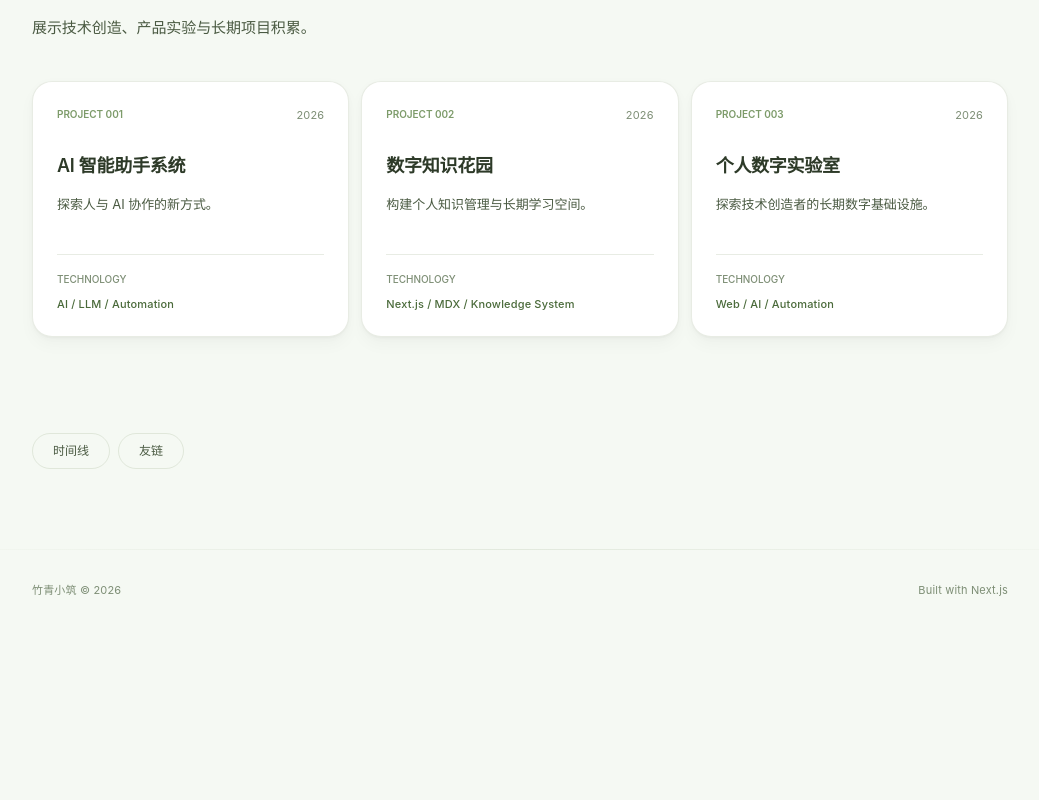
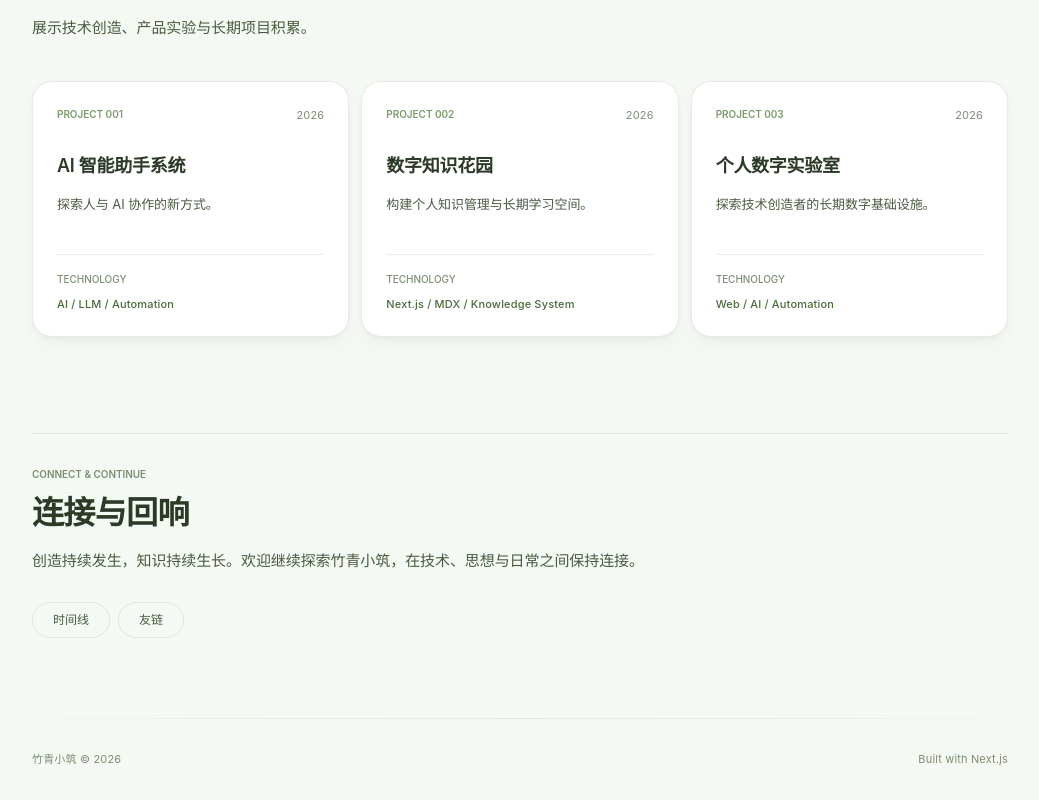
Before and after one commit to Lucky-BQR/personal-site, a Next.js app: page / in a window 1280 px wide. Shown: the part 3045-3845 px from the top of the page, without its empty margins (120-1159 px from the left). Before the commit the page ends 3676 px from the top, so only its background shows below. Built offline with nearby package versions, Linux system fonts and the light colour scheme.

Commit message:
feat: redesign homepage connection section

```diff
--- a/src/components/home/ContactSection.tsx
+++ b/src/components/home/ContactSection.tsx
@@ -7,10 +7,22 @@ export default function ContactSection() {
   const { t } = useLanguage();
 
   return (
-    <section className="max-w-5xl mx-auto px-6 pb-20">
-      <div className="flex flex-wrap gap-2">
-        <Link href="/timeline" className="text-[12px] py-2 px-5 rounded-full border transition-colors" style={{ color: 'var(--color-textSecondary)', borderColor: 'var(--color-border)' }}>{t('nav', 'timeline')}</Link>
-        <Link href="/friends" className="text-[12px] py-2 px-5 rounded-full border transition-colors" style={{ color: 'var(--color-textSecondary)', borderColor: 'var(--color-border)' }}>{t('nav', 'friends')}</Link>
+    <section className="max-w-5xl mx-auto px-6 pb-20" aria-labelledby="connect-continue-title">
+      <div className="border-t pt-8" style={{ borderColor: 'var(--color-border)' }}>
+        <p className="text-[10px] font-semibold uppercase tracking-[0.16em] mb-3" style={{ color: 'var(--color-textMuted)' }}>
+          {t('contact', 'eyebrow')}
+        </p>
+        <h2 id="connect-continue-title" className="text-[clamp(1.5rem,3vw,2rem)] mb-4" style={{ color: 'var(--color-text)' }}>
+          {t('contact', 'title')}
+        </h2>
+        <p className="max-w-2xl text-[14px] sm:text-[15px] mb-7" style={{ color: 'var(--color-textSecondary)', lineHeight: 1.75 }}>
+          {t('contact', 'desc')}
+        </p>
+
+        <div className="flex flex-wrap gap-2">
+          <Link href="/timeline" className="text-[12px] py-2 px-5 rounded-full border transition-colors" style={{ color: 'var(--color-textSecondary)', borderColor: 'var(--color-border)' }}>{t('nav', 'timeline')}</Link>
+          <Link href="/friends" className="text-[12px] py-2 px-5 rounded-full border transition-colors" style={{ color: 'var(--color-textSecondary)', borderColor: 'var(--color-border)' }}>{t('nav', 'friends')}</Link>
+        </div>
       </div>
     </section>
   );
--- a/src/i18n/translations.ts
+++ b/src/i18n/translations.ts
@@ -12,6 +12,7 @@ const translations: Record<string, any> = {
     inspiration: { title:'灵感速记',desc:'随时随地记录一闪而过的想法。',placeholder:'记录一个灵感...',add:'记录' },
     timeline: { title:'时间线',desc:'人生重要节点与里程碑。' },
     friends: { title:'友链',desc:'朋友们的小站与推荐链接。' },
+    contact: { eyebrow:'Connect & Continue',title:'连接与回响',desc:'创造持续发生，知识持续生长。欢迎继续探索竹青小筑，在技术、思想与日常之间保持连接。' },
     common: { back_home:'← 返回',back_blog:'← 返回博客',back_projects:'← 返回项目',back_philosophy:'← 返回哲学',post_title:'文章标题',note_title:'笔记标题',philosophy_note:'哲学笔记',mdx_loading:'文章内容将通过 MDX 加载。',philosophy_loading:'哲学读书笔记将通过 MDX 加载。',project_loading:'项目内容将通过 MDX 加载。',coming_soon:'尚在整理中，敬请期待。',no_content:'还没有内容。',comment:'评论',comment_disabled:'评论功能 (Giscus) 将在部署后启用。' },
   },
   en: {
@@ -27,6 +28,7 @@ const translations: Record<string, any> = {
     inspiration: { title:'Quick Ideas',desc:'Recording fleeting thoughts anytime.',placeholder:'Record an idea...',add:'Add' },
     timeline: { title:'Timeline',desc:'Important life milestones & moments.' },
     friends: { title:'Friends',desc:'Friends\' personal sites & recommended links.' },
+    contact: { eyebrow:'连接与回响',title:'Connect & Continue',desc:'Creation continues, and knowledge keeps growing. Continue exploring ZhuQing Studio and stay connected across technology, thought, and everyday life.' },
     common: { back_home:'← Back',back_blog:'← Back to Blog',back_projects:'← Back to Projects',back_philosophy:'← Back to Philosophy',post_title:'Post Title',note_title:'Note Title',philosophy_note:'Philosophy Note',mdx_loading:'Content will be loaded via MDX.',philosophy_loading:'Philosophy notes will be loaded via MDX.',project_loading:'Project content will be loaded via MDX.',coming_soon:'Coming soon.',no_content:'No content yet.',comment:'Comments',comment_disabled:'Comments (Giscus) will be enabled after deployment.' },
   },
   ja: {
@@ -42,6 +44,7 @@ const translations: Record<string, any> = {
     inspiration: { title:'インスピレーション',desc:'ふと思いついたことをいつでもどこでも記録。',placeholder:'アイデアを記録...',add:'追加' },
     timeline: { title:'タイムライン',desc:'人生の重要なマイルストーンと瞬間。' },
     friends: { title:'フレンド',desc:'友達の個人サイトとおすすめリンク。' },
+    contact: { eyebrow:'Connect & Continue',title:'つながりと余韻',desc:'創造は続き、知識は育ち続ける。技術、思索、日々の間にあるつながりを探しながら、竹青小筑をお楽しみください。' },
     common: { back_home:'← 戻る',back_blog:'← ブログに戻る',back_projects:'← プロジェクトに戻る',back_philosophy:'← 哲学に戻る',post_title:'記事タイトル',note_title:'ノートタイトル',philosophy_note:'哲学ノート',mdx_loading:'コンテンツはMDXで読み込まれます。',philosophy_loading:'哲学ノートはMDXで読み込まれます。',project_loading:'プロジェクト内容はMDXで読み込まれます。',coming_soon:'準備中。',no_content:'まだコンテンツがありません。',comment:'コメント',comment_disabled:'コメント（Giscus）はデプロイ後に有効になります。' },
   },
   'zh-TW': {
@@ -57,6 +60,7 @@ const translations: Record<string, any> = {
     inspiration: { title:'靈感速記',desc:'隨時隨地記錄一閃而過的想法。',placeholder:'記錄一個靈感...',add:'記錄' },
     timeline: { title:'時間線',desc:'人生重要節點與里程碑。' },
     friends: { title:'友鏈',desc:'朋友們的小站與推薦鏈接。' },
+    contact: { eyebrow:'Connect & Continue',title:'連結與回響',desc:'創造持續發生，知識持續生長。歡迎繼續探索竹青小筑，在技術、思想與日常之間保持連結。' },
     common: { back_home:'← 返回',back_blog:'← 返回部落格',back_projects:'← 返回項目',back_philosophy:'← 返回哲學',post_title:'文章標題',note_title:'筆記標題',philosophy_note:'哲學筆記',mdx_loading:'文章內容將通過 MDX 加載。',philosophy_loading:'哲學讀書筆記將通過 MDX 加載。',project_loading:'項目內容將通過 MDX 加載。',coming_soon:'尚在整理中，敬請期待。',no_content:'還沒有內容。',comment:'評論',comment_disabled:'評論功能 (Giscus) 將在部署後啟用。' },
   },
   de: {
@@ -72,6 +76,7 @@ const translations: Record<string, any> = {
     inspiration: { title:'Quick Ideas',desc:'Flüchtige Gedanken jederzeit und überall festhalten.',placeholder:'Eine Idee festhalten...',add:'Hinzufügen' },
     timeline: { title:'Zeitleiste',desc:'Wichtige Meilensteine & Momente des Lebens.' },
     friends: { title:'Freunde',desc:'Freundes persönliche Seiten & empfohlene Links.' },
+    contact: { eyebrow:'连接与回响',title:'Connect & Continue',desc:'Schöpfung geht weiter und Wissen wächst. Entdecke ZhuQing Studio weiter und bleibe mit Technologie, Gedanken und dem Alltag verbunden.' },
     common: { back_home:'← Zurück',back_blog:'← Zurück zum Blog',back_projects:'← Zurück zu Projekten',back_philosophy:'← Zurück zur Philosophie',post_title:'Titel des Beitrags',note_title:'Notiztitel',philosophy_note:'Philosophie-Notiz',mdx_loading:'Inhalt wird über MDX geladen.',philosophy_loading:'Philosophie-Notizen werden über MDX geladen.',project_loading:'Projektinhalte werden über MDX geladen.',coming_soon:'Kommt bald.',no_content:'Noch kein Inhalt.',comment:'Kommentare',comment_disabled:'Kommentare (Giscus) werden nach dem Deployment aktiviert.' },
   },
 };
```
